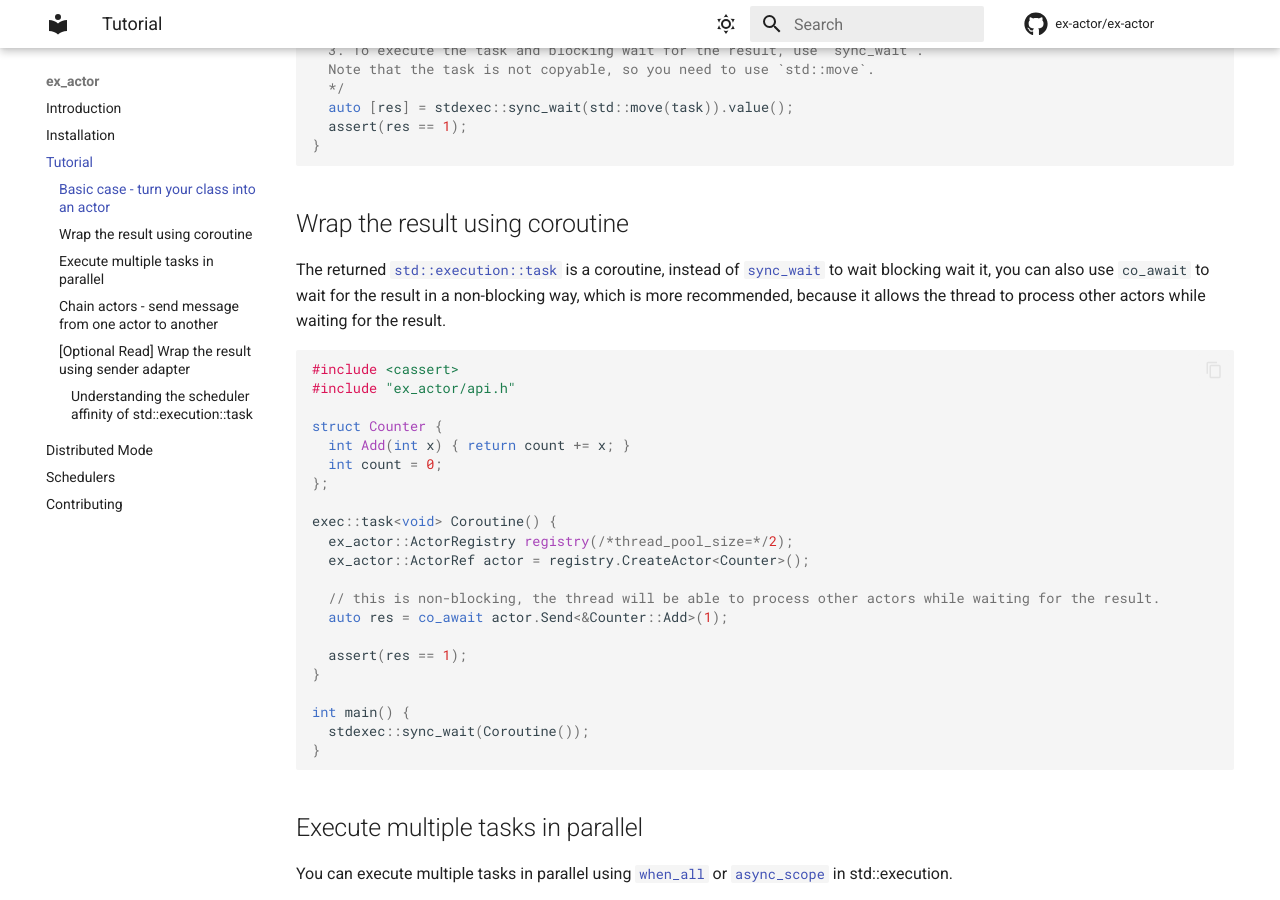
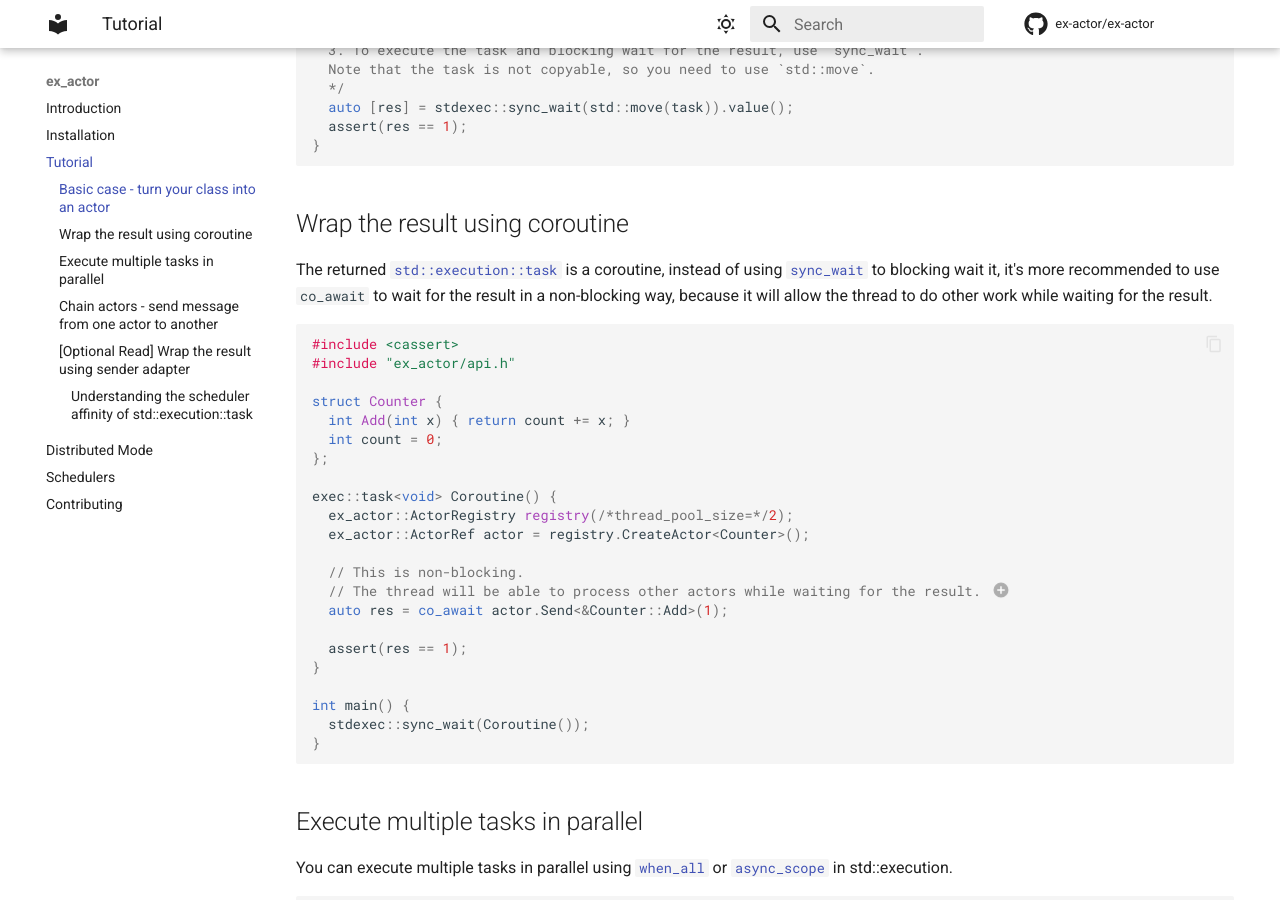
Before and after one commit to ex-actor/ex-actor, an MkDocs documentation site: the page built from docs/contents/tutorial.md, in a window 1280 px wide and 900 px high, scrolled down 1092 px. Built offline with MkDocs 1.6.1 and Material for MkDocs 9.7.7, drawn with Linux system fonts in a browser that asks for light colours; comment, search, counter and statistics services are not loaded; some of the changed lines change nothing that is shown.

Commit message:
add more annotations to tutorial (#77)

````diff
--- a/docs/contents/tutorial.md
+++ b/docs/contents/tutorial.md
@@ -66,9 +66,9 @@
 
 ## Wrap the result using coroutine
 
-The returned [`std::execution::task`](https://www.open-std.org/jtc1/sc22/wg21/docs/papers/2025/p3552r3.html) is a coroutine, instead of [`sync_wait`](https://www.open-std.org/jtc1/sc22/wg21/docs/papers/2024/p2300r10.html#design-sender-consumer-sync_wait) to wait blocking wait it,
-you can also use `co_await` to wait for the result in a non-blocking way, which is more recommended,
-because it allows the thread to process other actors while waiting for the result.
+The returned [`std::execution::task`](https://www.open-std.org/jtc1/sc22/wg21/docs/papers/2025/p3552r3.html) is a coroutine, instead of using [`sync_wait`](https://www.open-std.org/jtc1/sc22/wg21/docs/papers/2024/p2300r10.html#design-sender-consumer-sync_wait) to blocking wait it,
+it's more recommended to use `co_await` to wait for the result in a non-blocking way,
+because it will allow the thread to do other work while waiting for the result.
 
 <!-- doc test start -->
 ```cpp
@@ -84,7 +84,8 @@
   ex_actor::ActorRegistry registry(/*thread_pool_size=*/2);
   ex_actor::ActorRef actor = registry.CreateActor<Counter>();
 
-  // this is non-blocking, the thread will be able to process other actors while waiting for the result.
+  // This is non-blocking.
+  // The thread will be able to process other actors while waiting for the result. (1)
   auto res = co_await actor.Send<&Counter::Add>(1);
 
   assert(res == 1);
@@ -95,6 +96,10 @@
 }
 ```
 <!-- doc test end -->
+
+1.  In this example, the main thread has no other work to do and will still be blocked in `sync_wait`.
+    But if you schedule the coroutine in a scheduler,
+    the thread of the scheduler can do other work while waiting for the result.
 
 ## Execute multiple tasks in parallel
 
@@ -166,7 +171,7 @@
   explicit Proxy(ex_actor::ActorRef<PingWorker> actor_ref) : actor_ref_(actor_ref) {}
 
   exec::task<std::string> ProxyPing() {
-    co_return co_await actor_ref_.template Send<&PingWorker::Ping>();
+    co_return co_await actor_ref_.template Send<&PingWorker::Ping>(); /* (1) */
   }
 
  private:
@@ -174,7 +179,7 @@
 };
 
 int main() {
-  ex_actor::ActorRegistry registry(/*thread_pool_size=*/2);
+  ex_actor::ActorRegistry registry(/*thread_pool_size=*/1);
   ex_actor::ActorRef ping_worker = registry.CreateActor<PingWorker>();
 
   // 1. create a proxy actor, who has a reference to the ping_worker actor
@@ -186,6 +191,9 @@
 }
 ```
 <!-- doc test end -->
+
+1.  Again, this is non-blocking, the thread will be able to process other actors while waiting for the result.
+    In this example, the thread pool has only one thread, but it still be able to finish the entire work thanks to the non-blocking wait.
 
 ## [Optional Read] Wrap the result using sender adapter
 
````
